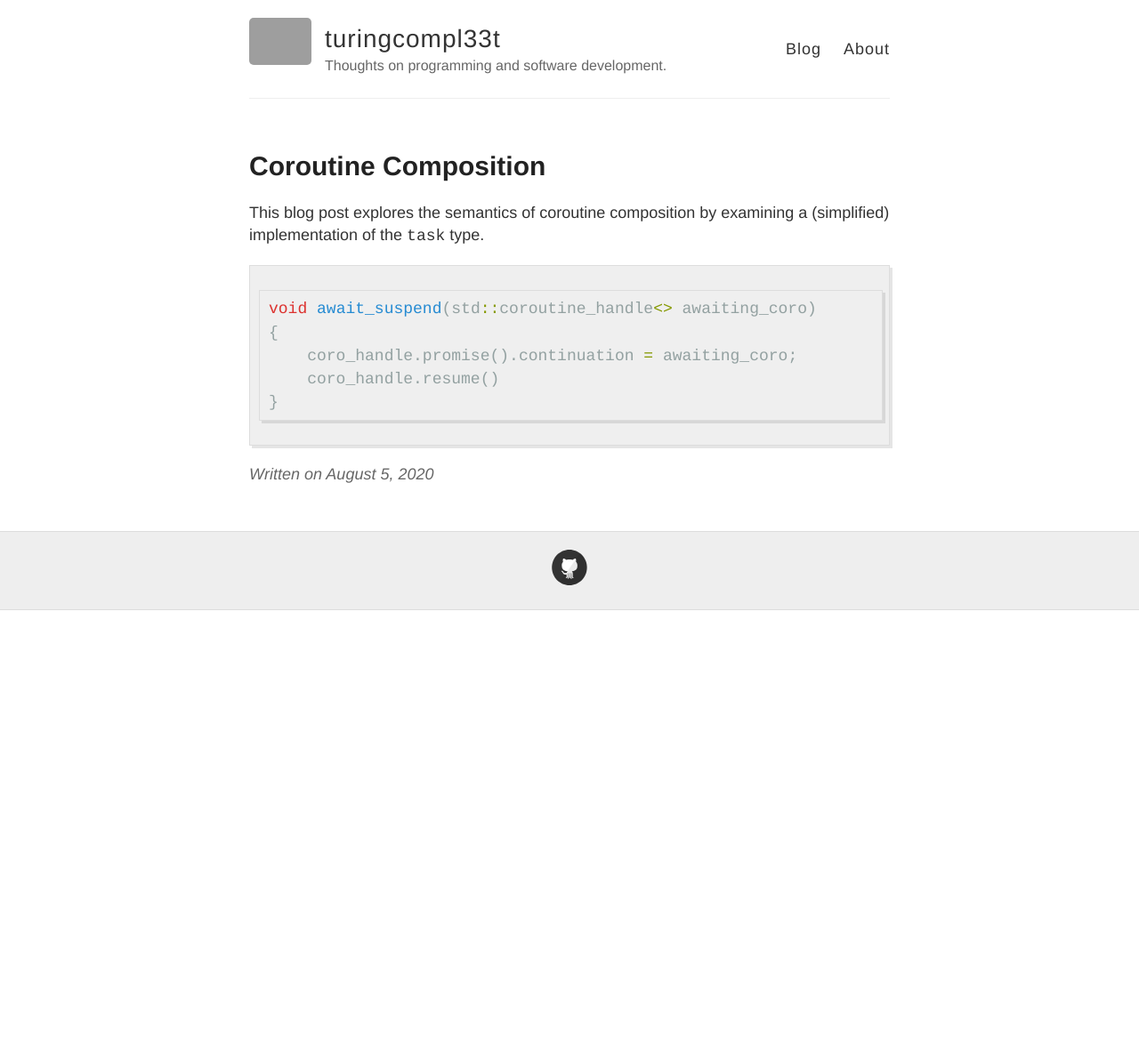
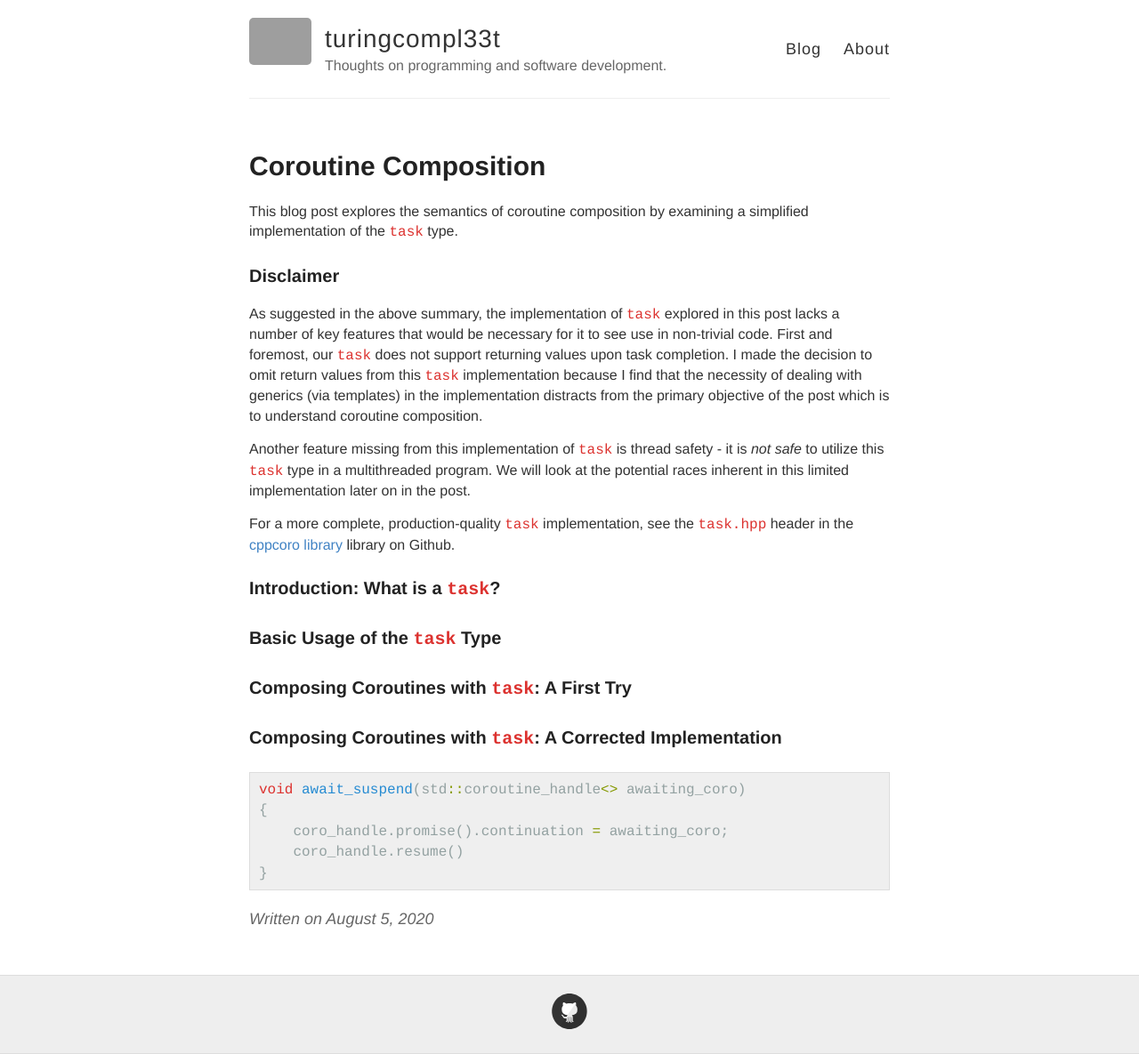
Before and after one commit to turingcompl33t/turingcompl33t.github.io, a Jekyll site: the page built from _posts/2020-8-5-Coroutine-Composition.md, in a window 1280 px wide. Shown: the whole page at 89% size. Built offline with Jekyll 4.4.1, drawn with Linux system fonts in a browser that asks for light colours; before the commit the page ends 900 px from its top, so only the background shows below that; grey boxes are pictures that could not be loaded.

Commit message:
finally got post styles to a reasonable place, now time to write some content

````diff
--- a/_posts/2020-8-5-Coroutine-Composition.md
+++ b/_posts/2020-8-5-Coroutine-Composition.md
@@ -3,7 +3,23 @@ layout: post
 title: Coroutine Composition
 ---
 
-This blog post explores the semantics of coroutine composition by examining a (simplified) implementation of the `task` type.
+This blog post explores the semantics of coroutine composition by examining a simplified implementation of the `task` type.
+
+### Disclaimer
+
+As suggested in the above summary, the implementation of `task` explored in this post lacks a number of key features that would be necessary for it to see use in non-trivial code. First and foremost, our `task` does not support returning values upon task completion. I made the decision to omit return values from this `task` implementation because I find that the necessity of dealing with generics (via templates) in the implementation distracts from the primary objective of the post which is to understand coroutine composition.
+
+Another feature missing from this implementation of `task` is thread safety - it is _not safe_ to utilize this `task` type in a multithreaded program. We will look at the potential races inherent in this limited implementation later on in the post.
+
+For a more complete, production-quality `task` implementation, see the [`task.hpp`](https://github.com/lewissbaker/cppcoro/blob/master/include/cppcoro/task.hpp) header in the [cppcoro library](https://github.com/lewissbaker/cppcoro) library on Github.
+
+### Introduction: What is a `task`?
+
+### Basic Usage of the `task` Type
+
+### Composing Coroutines with `task`: A First Try
+
+### Composing Coroutines with `task`: A Corrected Implementation
 
 ```c++
 void await_suspend(std::coroutine_handle<> awaiting_coro)
--- a/_sass/_highlights.scss
+++ b/_sass/_highlights.scss
@@ -1,19 +1,24 @@
-
-.highlight {
+// configuration for code block wrapper
+pre.highlight {
   background-color: #efefef;
   padding: 7px 7px 7px 10px;
   border: 1px solid #ddd;
-  -moz-box-shadow: 3px 3px rgba(0,0,0,0.1);
-  -webkit-box-shadow: 3px 3px rgba(0,0,0,0.1);
-  box-shadow: 3px 3px rgba(0,0,0,0.1);
   margin: 20px 0 20px 0;
-  overflow: scroll;
+  overflow: auto;
+  font-size: 16px;
 }
 
+// configuration for all code text (inline, block)
 code {
   font-family:'Bitstream Vera Sans Mono','Courier', monospace;
 }
 
+// configuration for inline code
+code.language-plaintext {
+  color: #DC322F
+}
+
+// syntax highlighting support for code blocks
 .highlight .c { color: #586E75 } /* Comment */
 .highlight .err { color: #93A1A1 } /* Error */
 .highlight .g { color: #93A1A1 } /* Generic */
--- a/style.scss
+++ b/style.scss
@@ -261,6 +261,10 @@ nav {
     font-style: italic;
   }
 
+  p {
+    font-size: 16px;
+  }
+
   .comments {
     margin-top: 10px;
   }
````
Also changed, not shown: 1 other file.
